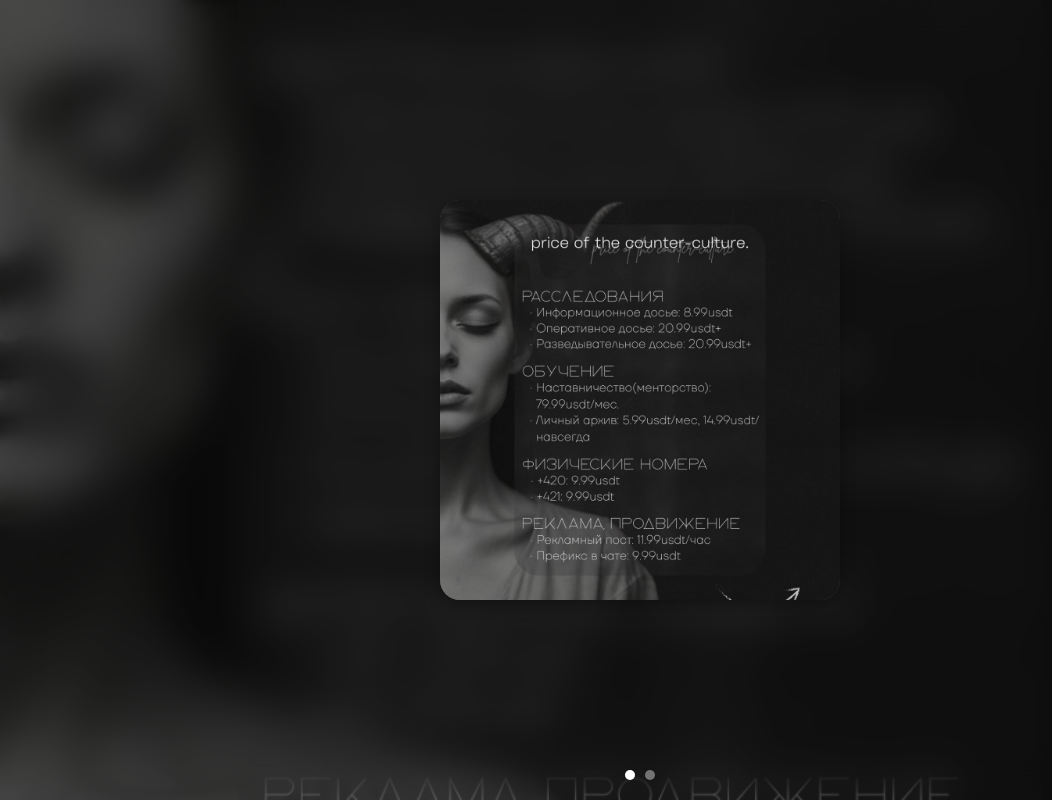
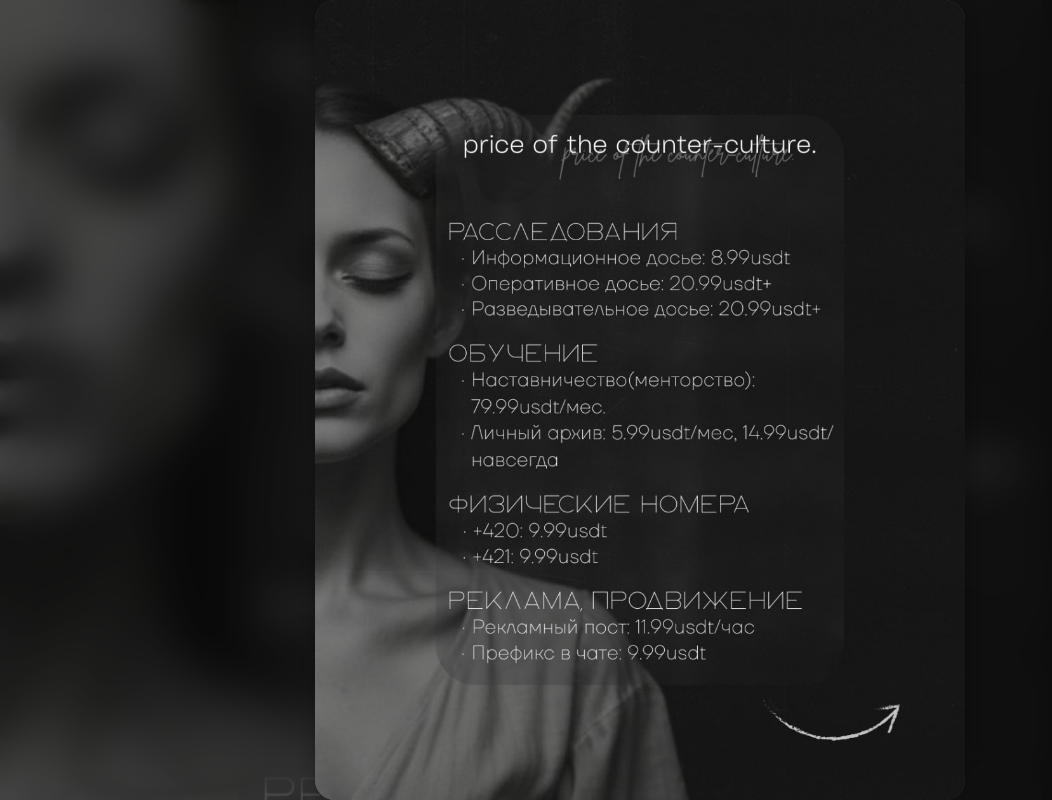
Before and after one commit to requiemos1nt/requiemos1nt.github.io, a plain HTML site: page index.html in a window 1280 px wide. Shown: the whole page, without its empty margins (0-1052 px from the left). Drawn offline with Linux system fonts and the light colour scheme.

Commit message:
Update style.css

```diff
--- a/style.css
+++ b/style.css
@@ -37,7 +37,8 @@ body, html {
 
 .gallery-container {
     width: 80%;
-    max-width: 400px;
+    max-width: 650px;
+    height: 800px;
     aspect-ratio: 1;
     position: relative;
     overflow: hidden;
@@ -80,12 +81,14 @@ body, html {
     bottom: 20px;
     display: flex;
     gap: 10px;
+    background: rgba(255, 255, 255,);
+    border-radius: 50%;
 }
 
 .dot {
     width: 10px;
     height: 10px;
-    background: rgba(255, 255, 255, 0.4);
+    background: white;
     border-radius: 50%;
     transition: background 0.3s;
 }
```
